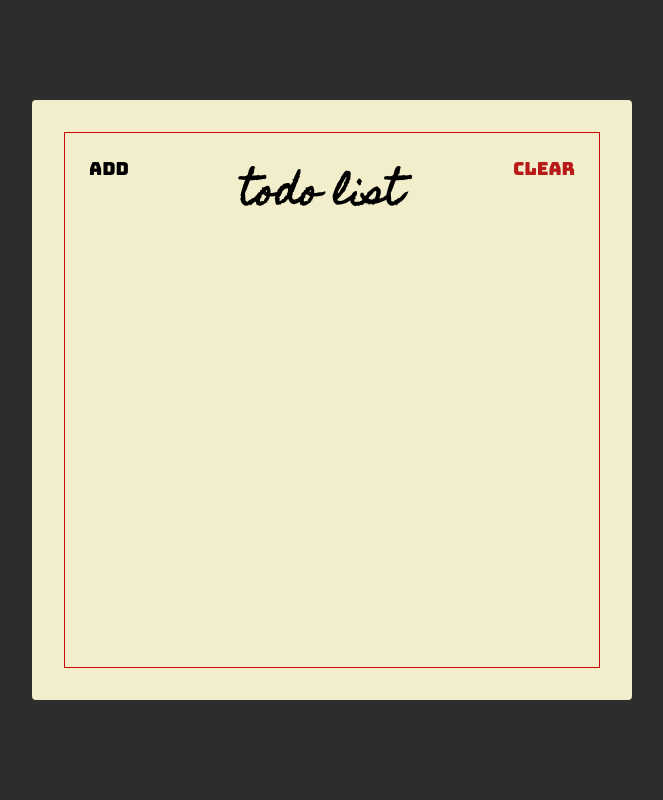
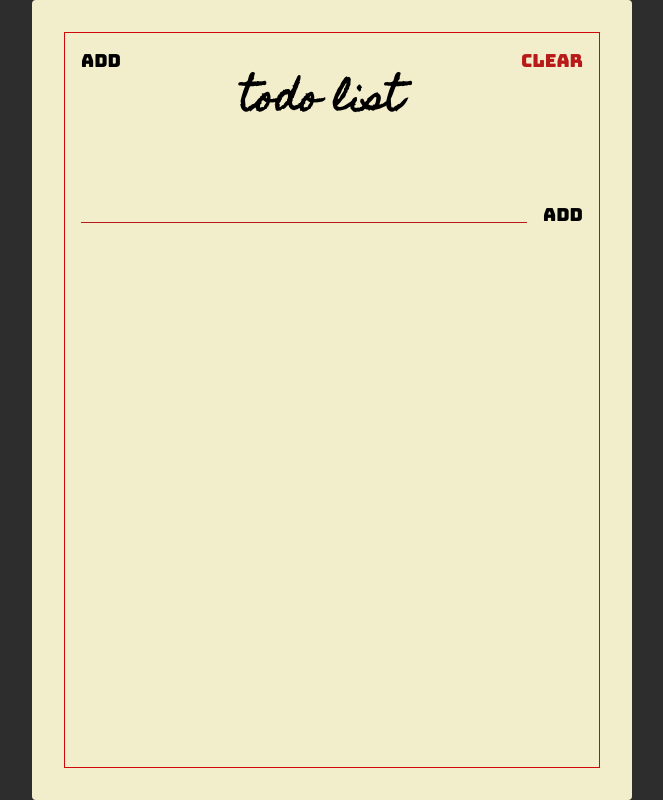
Before and after one commit to zinnly182/react-belajar-permulaan, a website: page index.html in a window 1280 px wide. Shown: the whole page, without its empty margins (308-971 px from the left). Drawn offline with Linux system fonts and the light colour scheme.

Commit message:
4. membuat add todo section

```diff
--- a/index.html
+++ b/index.html
@@ -14,11 +14,19 @@
   <body>
     <div class="container">
       <div class="frame">
-        <div class="header">
+        <section class="header">
           <button class="header-btn">Add</button>
           <h1 class="header-title">Todo List</h1>
           <button class="header-btn main-red-collor">Clear</button>
-      </div>
+        </section>
+
+        <section class=add>
+          <form class="add-form">
+            <input type="text" class="add-input">
+            <button class="add-btn">Add</button>
+          </form>
+
+        </div>
     </div>
   </body>
 </html>
--- a/style.css
+++ b/style.css
@@ -34,7 +34,7 @@ html {
 
 .container {
   width: 600px;
-  height: 600px;
+  height: 800px;
   background-color: #f2eecb;
   border-radius: 4px;
   padding: 32px;
@@ -64,8 +64,46 @@ html {
   font-size: 1.8rem;
   font-family: "bungee", sans-serif;
 
-  padding: 24px;
+  padding: 16px;
+  cursor: pointer;
+
   background: unset;
   outline: unset;
   border: unset;
 }
+
+.add {
+  padding: 16px;
+}
+
+.add-form {
+  display: flex;
+  align-items: flex-start;
+}
+
+.add-input {
+  background: unset;
+  border: unset;
+  padding: 0 64px;
+  flex: 1;
+
+  border-bottom: 1px solid var(--main-red-color);
+  outline: unset;
+
+  font-family: "homemade apple", sans-serif;
+  font-size: 16px;
+  text-transform: lowercase;
+}
+
+.add-btn {
+  font-size: 1.8rem;
+  font-family: "bungee", sans-serif;
+
+  padding: 16px;
+  padding-right: unset;
+  cursor: pointer;
+
+  border: unset;
+  background: unset;
+  outline: unset;
+}
```
